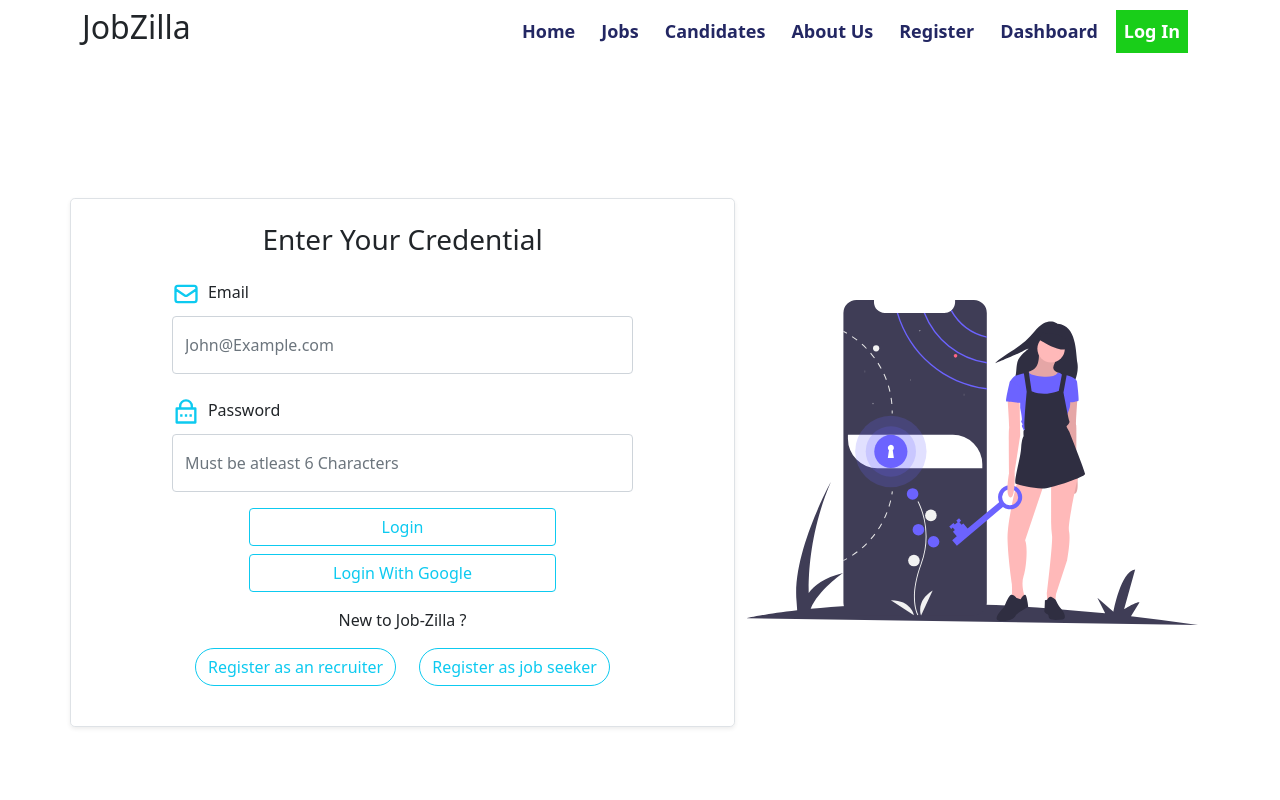
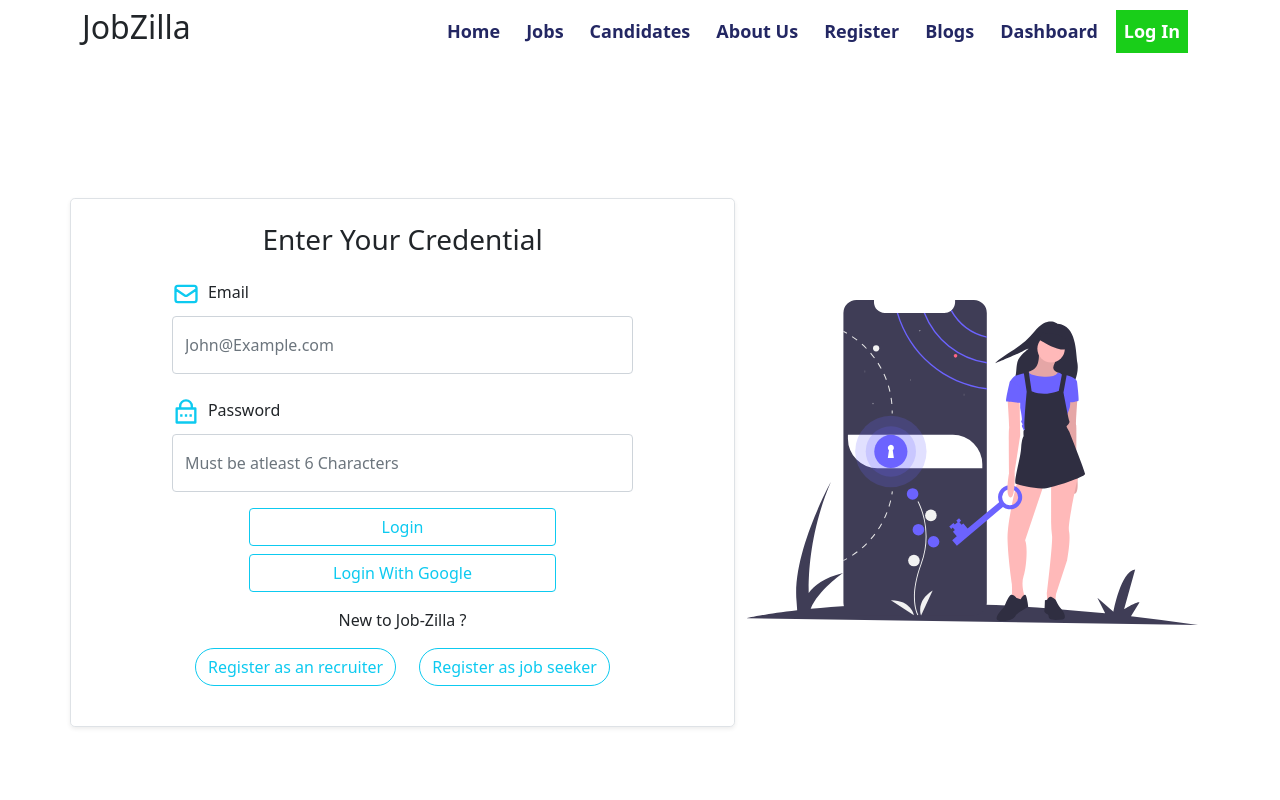
Before and after one commit to DevSquadCode/jobzilla-client, a React (Create React App) app: page /login in a window 1280 px wide. Shown: the top 800 px of the page. Built offline with nearby package versions, Linux system fonts and the light colour scheme.

Commit message:
Deployed

```diff
--- a/src/App.js
+++ b/src/App.js
@@ -39,7 +39,7 @@ function App() {
         <Route path='/showCandidateProfile'>
           <ShowCandidateProfile />
         </Route>
-        <Route path='/createBlogs'>
+        <Route path='/blogs'>
           <CreateBlogs/>
         </Route>
         <Route exact path='/'>
--- a/src/components/Header/Header.js
+++ b/src/components/Header/Header.js
@@ -28,6 +28,9 @@ const Header = () => {
           <a id='menu' class="nav-link" href="#">Register</a>
         </li>
         <li class="nav-item">
+                <Link id='menu' class="nav-link" to='/blogs'> Blogs</Link>
+        </li>
+        <li class="nav-item">
                 <Link id='menu' class="nav-link" to='/showCandidateProfile'> Dashboard</Link>
         </li>
         <li class="nav-item">
```
